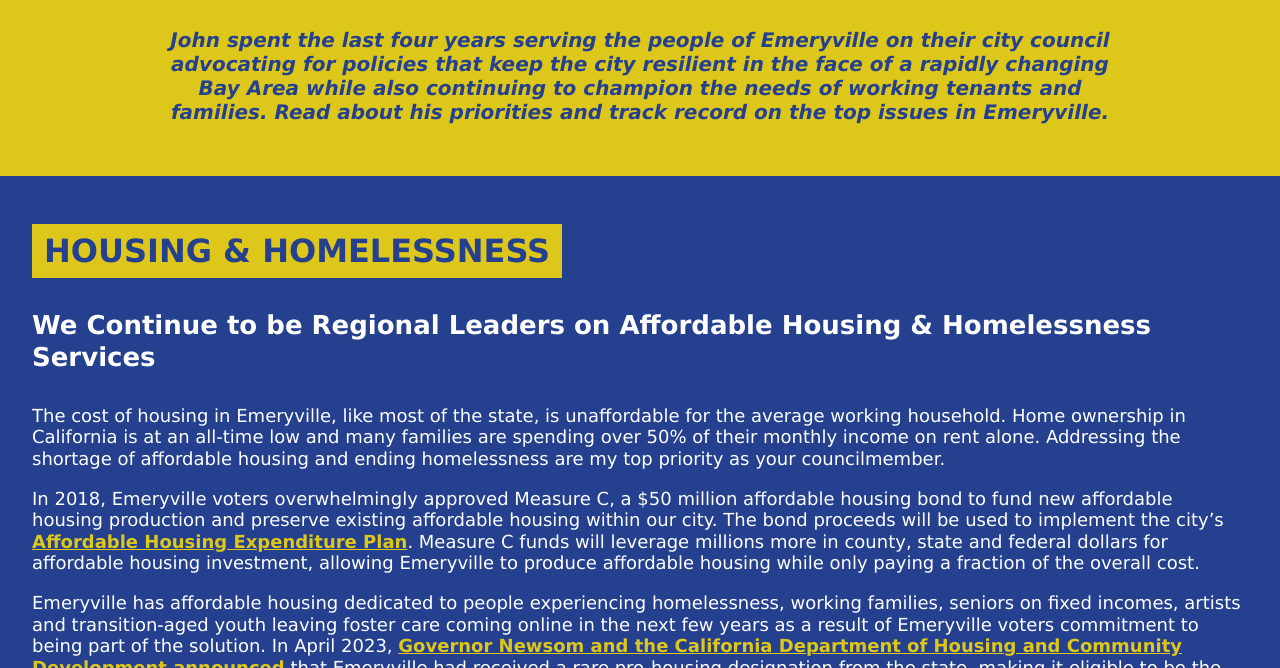
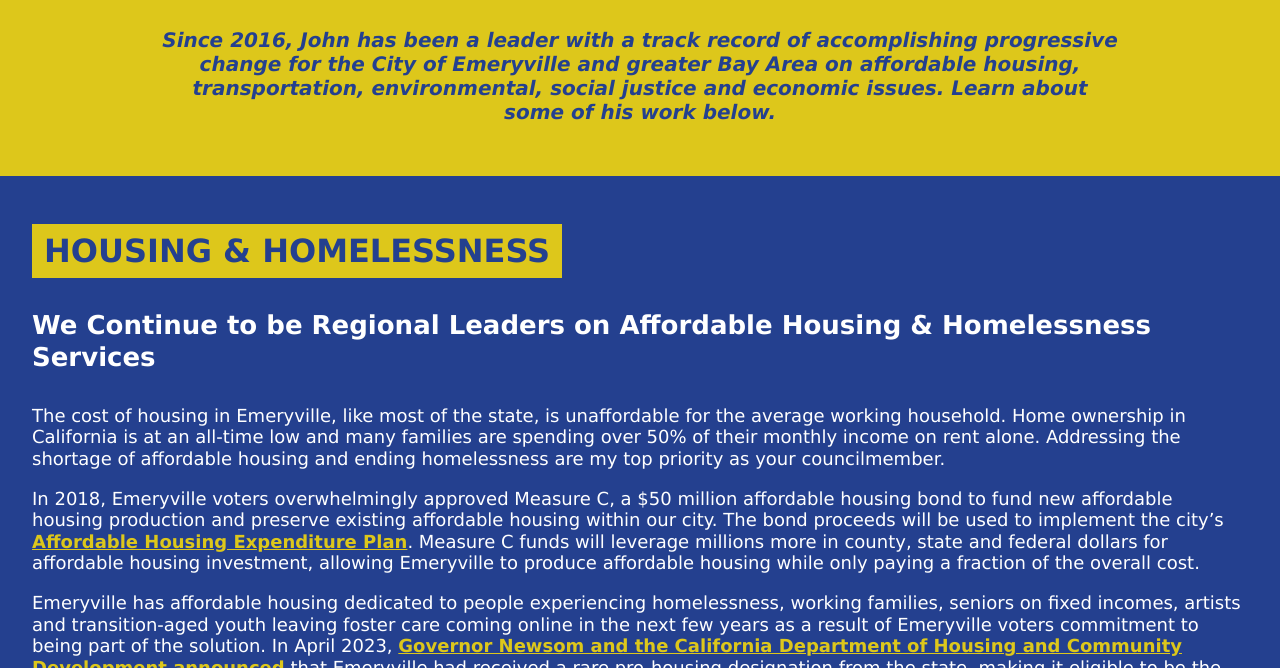
Before and after one commit to Ed-Cupaioli-LLC/john-bauters, a Jekyll site: the page built from _pages/issues.md, in a window 1280 px wide and 900 px high, scrolled down 1128 px, cut to the strip 232-900 px from the top of the window. Built offline with Jekyll 4.4.1, drawn with Linux system fonts in a browser that asks for light colours; nearby versions of some CDN libraries; comment, search, counter and statistics services are not loaded.

Commit message:
Updated 1 file via CloudCannon.

```diff
--- a/_pages/issues.md
+++ b/_pages/issues.md
@@ -36,11 +36,10 @@ issue-summary:
     src: /img/john-council-meeting.png
     alt: John Bauters at City Council Meeting
   text: >-
-    John spent the last four years serving the people of Emeryville on their
-    city council advocating for policies that keep the city resilient in the
-    face of a rapidly changing Bay Area while also continuing to champion the
-    needs of working tenants and families. Read about his priorities and track
-    record on the top issues in Emeryville.
+    Since 2016, John has been a leader with a track record of accomplishing
+    progressive change for the City of Emeryville and greater Bay Area on
+    affordable housing, transportation, environmental, social justice and
+    economic issues. Learn about some of his work below.
 issues:
   - title: Housing & Homelessness
     id: Housing
```
